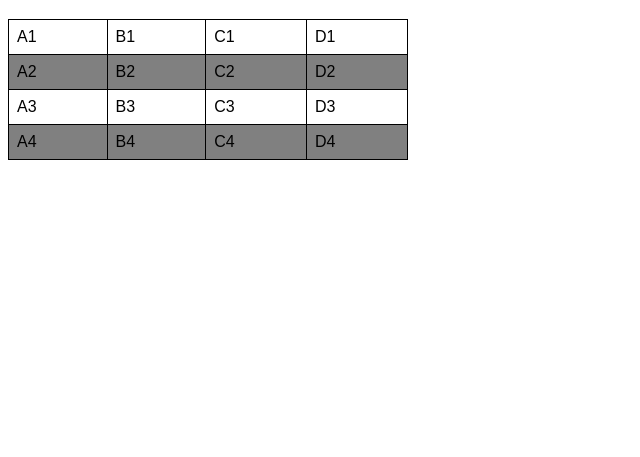
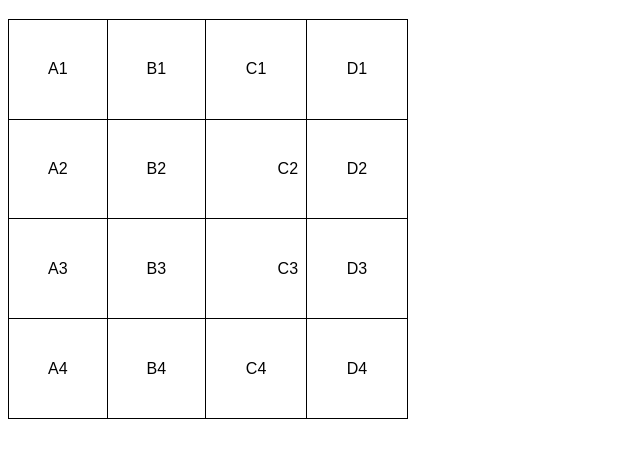
Before and after one commit to robsonmelo180/html-css, a plain HTML site: page exercicios/ex023/tabela001.html in a window 1280 px wide. Shown: the part 61-518 px from the top of the page, without its empty margins (0-640 px from the left). Drawn offline with Linux system fonts and the light colour scheme.

Commit message:
tabela 01 criada

```diff
--- a/exercicios/ex023/tabela001.html
+++ b/exercicios/ex023/tabela001.html
@@ -10,16 +10,19 @@
         }
         table {
             width: 400px;
+            height: 400px;
             border-collapse: collapse;
-        }
-
-        tr.linha {
-            background-color: gray;
         }
 
         td {
             border: 1px solid black;
             padding: 8px;
+            text-align: center; /*alinhamento horizontal*/
+            vertical-align:middle; /* alinhamento vertical */
+        }
+
+        .numero {
+            text-align: right;
         }
     </style>
 </head>
@@ -40,21 +43,21 @@
             <td>D1</td>
         </tr>
 
-        <tr class="linha"> <!-- SEGUNDA LINHA-->
+        <tr> <!-- SEGUNDA LINHA-->
             <td>A2</td>
             <td>B2</td>
-            <td>C2</td>
+            <td class="numero">C2</td>
             <td>D2</td>
         </tr>
 
         <tr> <!-- TERCEIRA LINHA-->
             <td>A3</td>
             <td>B3</td>
-            <td>C3</td>
+            <td class="numero">C3</td>
             <td>D3</td>
         </tr>
 
-        <tr class="linha"> <!-- QUARTA LINHA -->
+        <tr> <!-- QUARTA LINHA -->
             <td>A4</td>
             <td>B4</td>
             <td>C4</td>
```
